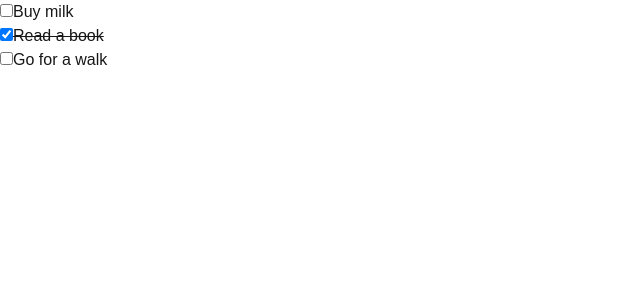
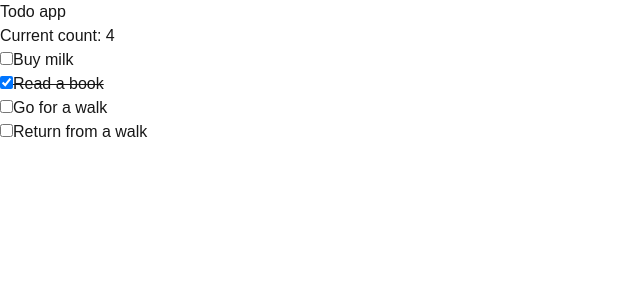
Before and after one commit to viruskone/learn-react-nextjs, a Next.js app in the folder todo-app/: page / in a window 1280 px wide. Shown: the top 300 px of the page, without its empty margins (0-640 px from the left). Built offline with nearby package versions, Linux system fonts and the light colour scheme.

Commit message:
Complete lesson 4

```diff
--- a/todo-app/lesson-progress.json
+++ b/todo-app/lesson-progress.json
@@ -1,10 +1,10 @@
 {
-  "currentLesson": 3,
+  "currentLesson": 4,
   "lessons": {
     "1":  { "status": "completed", "startedAt": "2026-05-01", "completedAt": "2026-05-02" },
     "2":  { "status": "completed", "startedAt": "2026-05-02", "completedAt": "2026-05-02" },
     "3":  { "status": "completed", "startedAt": "2026-05-02", "completedAt": "2026-05-02" },
-    "4":  { "status": "not_started" },
+    "4":  { "status": "completed", "startedAt": "2026-05-02", "completedAt": "2026-05-02" },
     "5":  { "status": "not_started" },
     "6":  { "status": "not_started" },
     "7":  { "status": "not_started" },
--- a/todo-app/src/components/TodoApp.tsx
+++ b/todo-app/src/components/TodoApp.tsx
@@ -1,7 +1,18 @@
 import TodoList from "@/components/TodoList";
+import type {Todo} from "@/types/todo";
 
 export default function TodoApp() {
+    const todos: Todo[] = [
+        {id: "1", title: "Buy milk", completed: false},
+        {id: "2", title: "Read a book", completed: true},
+        {id: "3", title: "Go for a walk", completed: false},
+        {id: "4", title: "Return from a walk", completed: false},
+    ]
     return (
-        <TodoList />
+        <main>
+            <h1>Todo app</h1>
+            <p>Current count: {todos.length}</p>
+            <TodoList todos={todos}/>
+        </main>
     )
 }
--- a/todo-app/src/components/TodoList.tsx
+++ b/todo-app/src/components/TodoList.tsx
@@ -1,11 +1,15 @@
 import TodoItem from "@/components/TodoItem";
+import type {Todo} from "@/types/todo";
 
-export default function TodoList() {
+export interface TodoListProps {
+    todos: Todo[];
+}
+
+export default function TodoList({todos}: TodoListProps) {
     return (
-        <ul>
-            <TodoItem title="Buy milk" completed={false}/>
-            <TodoItem title="Read a book" completed={true}/>
-            <TodoItem title="Go for a walk" completed={false}/>
-        </ul>
+        todos.length > 0 ?
+            <ul>
+                {todos.map(todo => (<TodoItem key={todo.id} title={todo.title} completed={todo.completed}/>))}
+            </ul> : <p>No todos yet!</p>
     )
 }
--- a/todo-app/src/types/todo.ts
+++ b/todo-app/src/types/todo.ts
@@ -0,0 +1,5 @@
+export interface Todo {
+    id: string;
+    title: string;
+    completed: boolean;
+}
```
